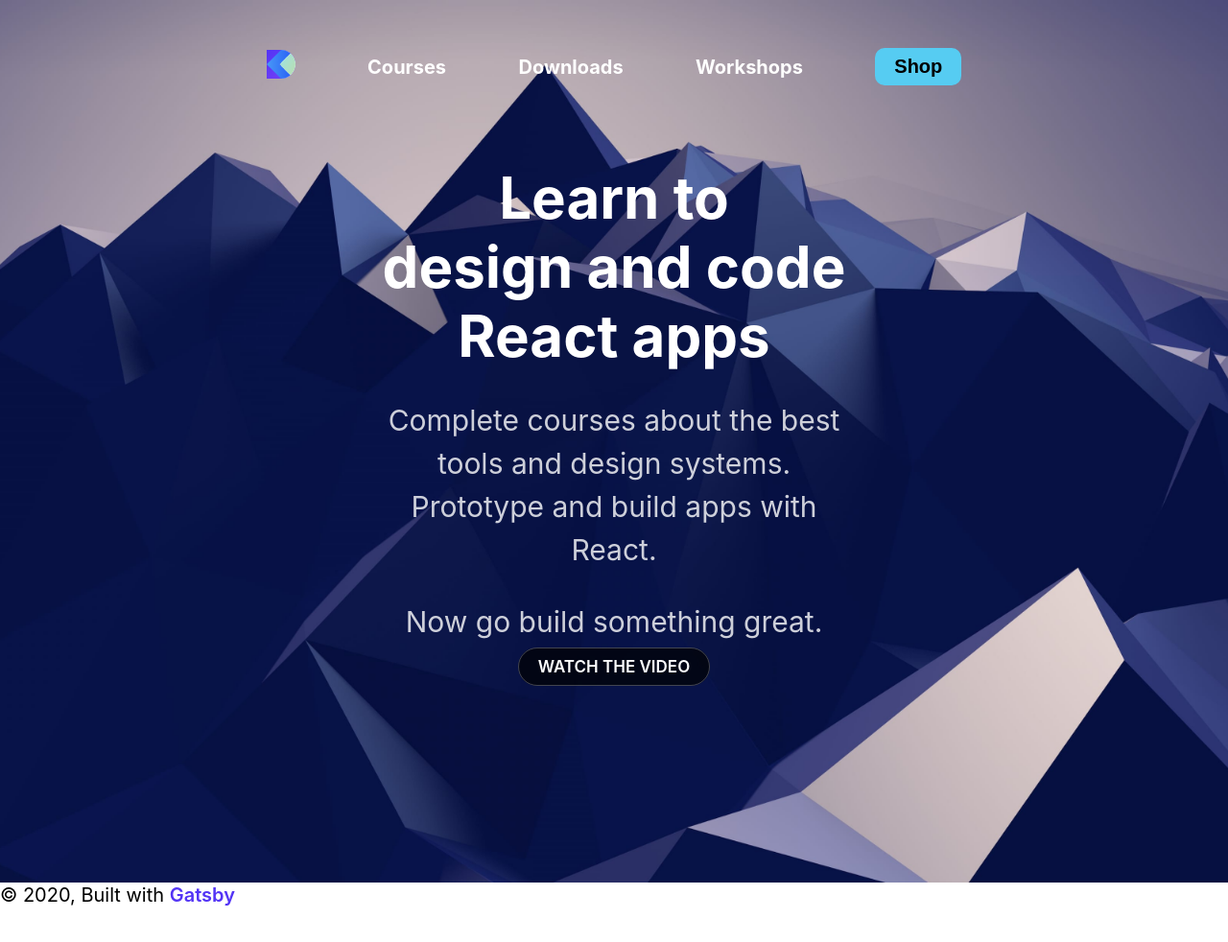
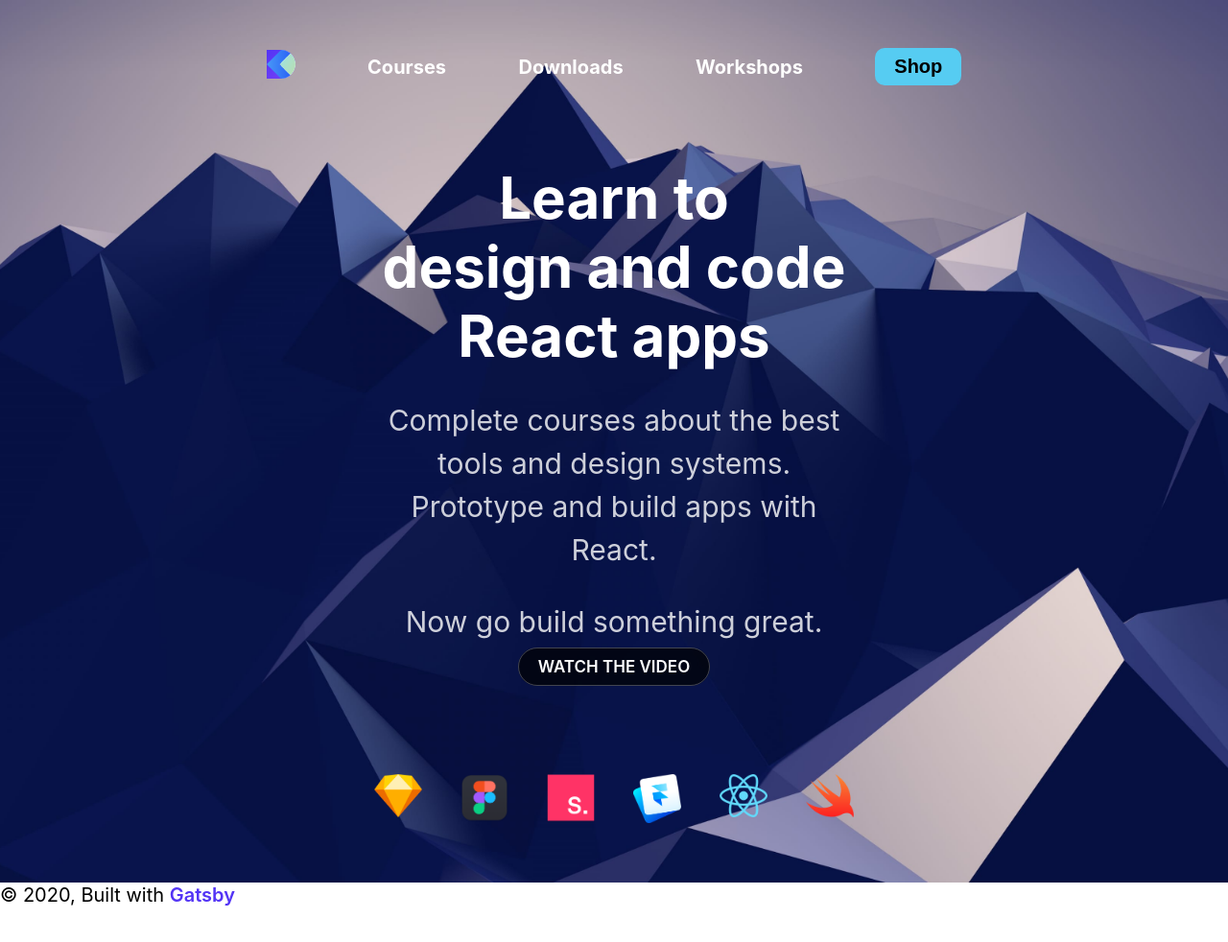
Before and after one commit to kaaisz/dc-react, a Gatsby site: page / in a window 1280 px wide. Shown: the whole page at 96% size. Before the commit the page ends 946 px from the top, so only its background shows below. Built offline with nearby package versions, Linux system fonts and the light colour scheme; Gatsby itself is replaced by a stand-in of ours.

Commit message:
react-animation - finished

```diff
--- a/src/components/layout.css
+++ b/src/components/layout.css
@@ -90,3 +90,17 @@ a {
   bottom: 0;
   left: 0;
 }
+
+.Hero .Logos {
+  display: grid;
+  grid-template-columns: repeat(6, 1fr);
+  grid-gap: 40px;
+  margin: 100px 0;
+  justify-items: center;
+}
+
+@media (max-width: 640px) {
+  .Hero .Logos {
+    grid-template-columns: repeat(3, 1fr);
+  }
+}
--- a/src/pages/index.js
+++ b/src/pages/index.js
@@ -18,6 +18,14 @@ const IndexPage = () => (
             <Image />
           </div> */}
           <Link to="/video">Watch the Video</Link>
+          <div className="Logos">
+            <img src={require('../images/logo-sketch.png')} width="50" />
+            <img src={require('../images/logo-figma.png')} width="50" />
+            <img src={require('../images/logo-studio.png')} width="50" />
+            <img src={require('../images/logo-framer.png')} width="50" />
+            <img src={require('../images/logo-react.png')} width="50" />
+            <img src={require('../images/logo-swift.png')} width="50" />
+          </div>
           <svg width="100%" height="172" viewBox="0 0 100% 172" fill="none" xmlns="http://www.w3.org/2000/svg">
             <path fill="white">
               <animate repeatCount="indefinite"
```
